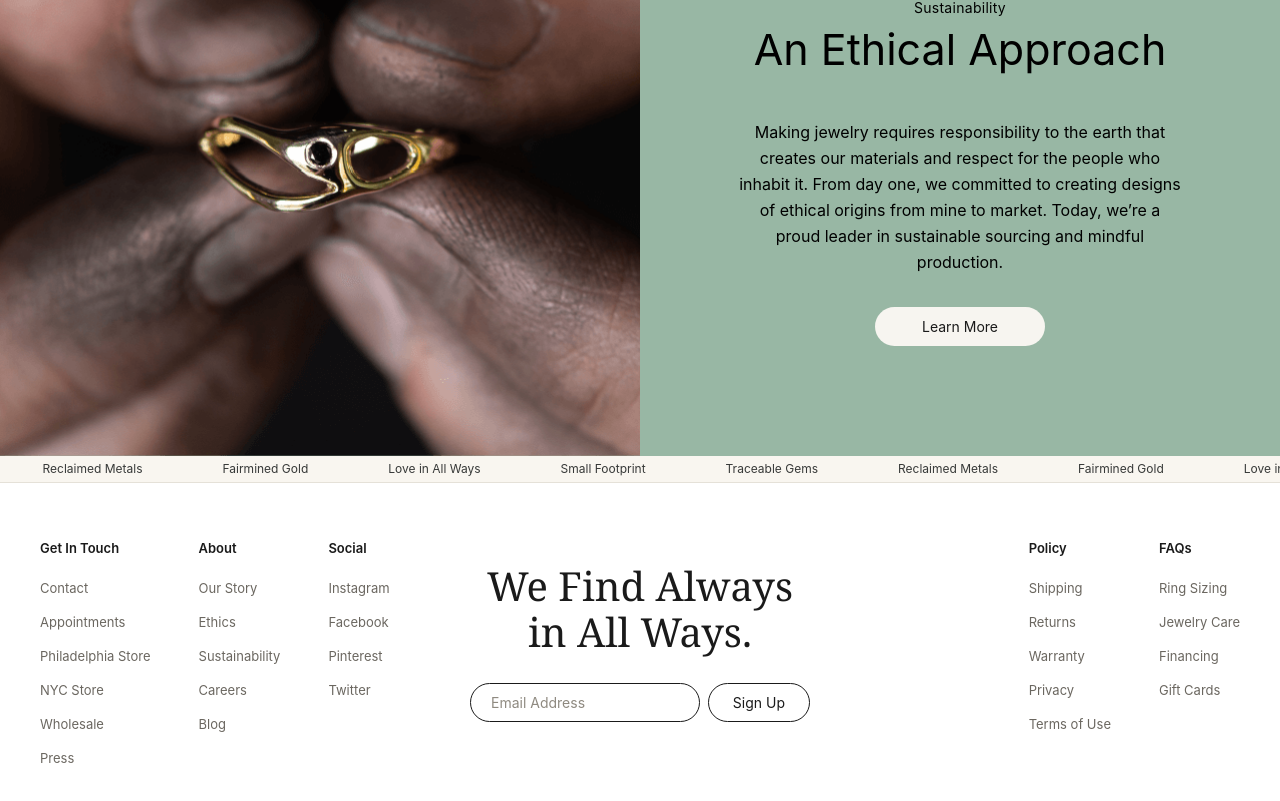
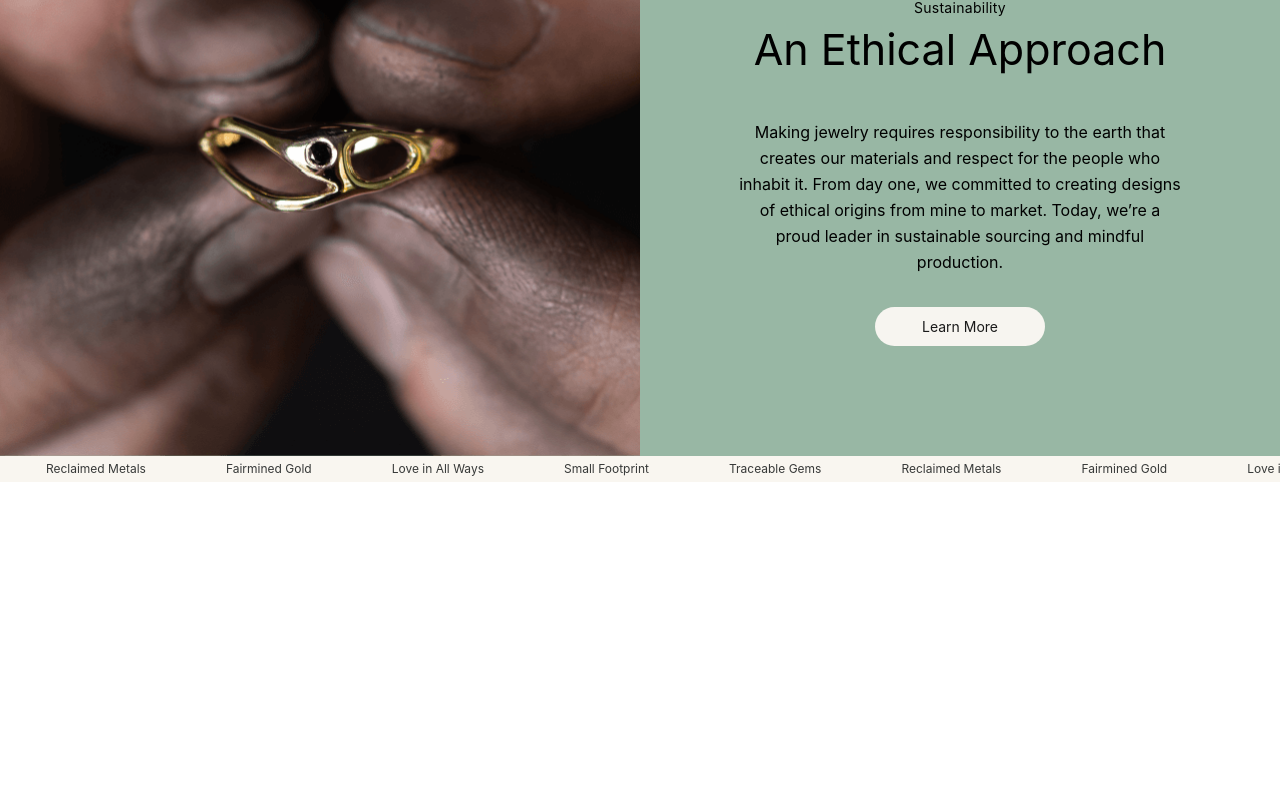
Before and after one commit to ShuxratXoliqnazarov/jewlry, a React (Vite) app: page / in a window 1280 px wide. Shown: the part 1591-2392 px from the top of the page. After the commit the page ends 2073 px from the top, so only its background shows below. Built offline with nearby package versions, Linux system fonts and the light colour scheme.

Commit message:
chore: remove footer from home page

```diff
--- a/src/pages/home/home-page.jsx
+++ b/src/pages/home/home-page.jsx
@@ -2,7 +2,6 @@ import Header from '../../widgets/header/header'
 import Hero from '../../widgets/hero/hero'
 import WeddingEngagement from '../../widgets/wedding-engagement/wedding-engagement'
 import EthicalApproach from '../../widgets/ethical-approach/ethical-approach'
-import Footer from '../../widgets/footer/footer'
 
 export default function HomePage() {
 	return (
@@ -13,7 +12,6 @@ export default function HomePage() {
 				<WeddingEngagement />
 				<EthicalApproach />
 			</main>
-			<Footer />
 		</>
 	)
 }
```
